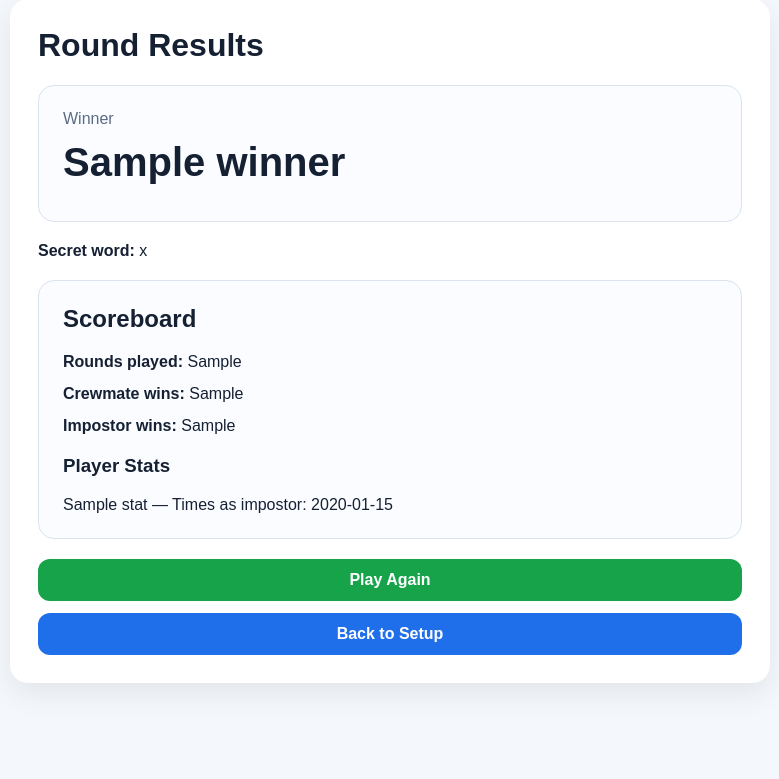
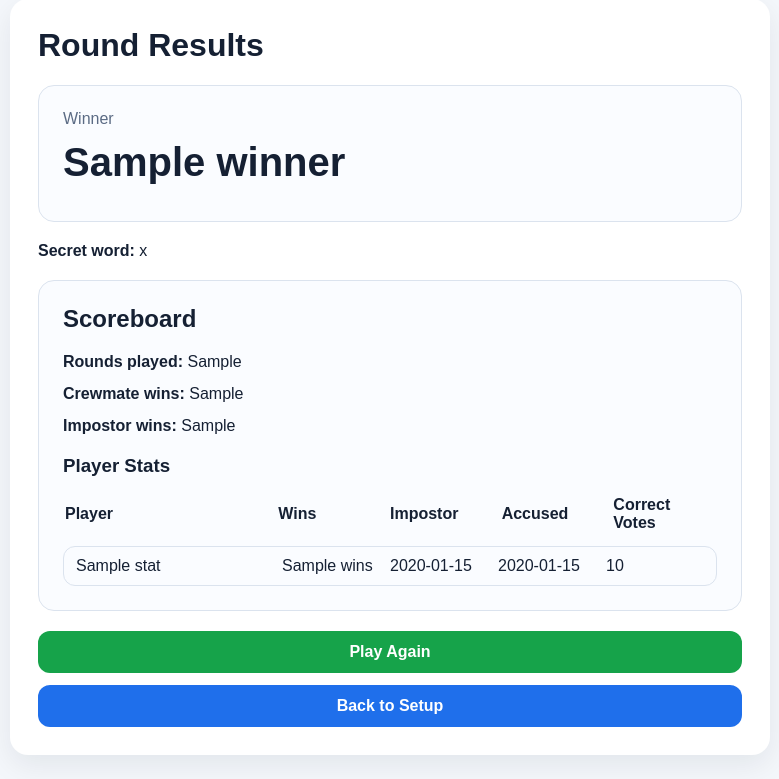
Before and after one commit to sccaaws/impostor-game, a Flask app: template templates/results.html in a window 1280 px wide. Shown: the part 77-856 px from the top of the page, without its empty margins (250-1029 px from the left). Before the commit the page ends 764 px from the top, so only its background shows below. Run offline with Flask 3, Linux system fonts and the light colour scheme; the template is opened without the code that fills it: most values are stand-ins (such as "Sample title", 1, 10 or a date in 2020).

Commit message:
added scoreboard feature

```diff
--- a/app.py
+++ b/app.py
@@ -55,7 +55,10 @@ def create_scoreboard(player_names: list[str]) -> dict:
             {
                 "id": i + 1,
                 "name": player_names[i],
+                "wins": 0,
                 "times_impostor": 0,
+                "times_accused": 0,
+                "correct_votes": 0,
             }
             for i in range(len(player_names))
         ],
@@ -119,6 +122,35 @@ def update_scoreboard_if_needed(game: dict):
         scoreboard["crewmate_wins"] += 1
     elif game["winner"] == "Impostor":
         scoreboard["impostor_wins"] += 1
+
+    impostor_id = game["impostor_id"]
+    accused_id = game.get("accused_id")
+
+    # Track accusations
+    if accused_id is not None:
+        for stat in scoreboard["player_stats"]:
+            if stat["id"] == accused_id:
+                stat["times_accused"] += 1
+                break
+
+    # Track correct votes
+    for player in game["players"]:
+        if player.get("vote") == impostor_id:
+            for stat in scoreboard["player_stats"]:
+                if stat["id"] == player["id"]:
+                    stat["correct_votes"] += 1
+                    break
+
+    # Track wins
+    if game["winner"] == "Impostor":
+        for stat in scoreboard["player_stats"]:
+            if stat["id"] == impostor_id:
+                stat["wins"] += 1
+                break
+    elif game["winner"] == "Crewmates":
+        for stat in scoreboard["player_stats"]:
+            if stat["id"] != impostor_id:
+                stat["wins"] += 1
 
     session["scoreboard"] = scoreboard
     game["score_updated"] = True
--- a/static/style.css
+++ b/static/style.css
@@ -270,3 +270,34 @@ button:hover {
 .subtle-box {
   padding: 32px 20px;
 }
+
+.stats-table {
+  display: grid;
+  gap: 8px;
+  margin-top: 14px;
+}
+
+.stats-row {
+  display: grid;
+  grid-template-columns: 2fr 1fr 1fr 1fr 1fr;
+  gap: 10px;
+  padding: 10px 12px;
+  border: 1px solid var(--border);
+  border-radius: 12px;
+  background: var(--surface-soft);
+  align-items: center;
+}
+
+.stats-header {
+  font-weight: 700;
+  background: transparent;
+  border: none;
+  padding: 0 2px 6px;
+}
+
+@media (max-width: 640px) {
+  .stats-row {
+    grid-template-columns: 1.5fr 1fr 1fr 1fr 1fr;
+    font-size: 14px;
+  }
+}
--- a/templates/results.html
+++ b/templates/results.html
@@ -46,9 +46,23 @@
     </div>
 
     <h3 style="margin-top: 20px;">Player Stats</h3>
-      <div class="stack">
+    <div class="stats-table">
+      <div class="stats-row stats-header">
+        <div>Player</div>
+        <div>Wins</div>
+        <div>Impostor</div>
+        <div>Accused</div>
+        <div>Correct Votes</div>
+      </div>
+
       {% for stat in scoreboard.player_stats %}
-          <div>{{ stat.name }} — Times as impostor: {{ stat.times_impostor }}</div>
+        <div class="stats-row">
+          <div>{{ stat.name }}</div>
+          <div>{{ stat.wins }}</div>
+          <div>{{ stat.times_impostor }}</div>
+          <div>{{ stat.times_accused }}</div>
+          <div>{{ stat.correct_votes }}</div>
+        </div>
       {% endfor %}
     </div>
   </div>
```
Lines whose indentation alone changed are shown as unchanged.
